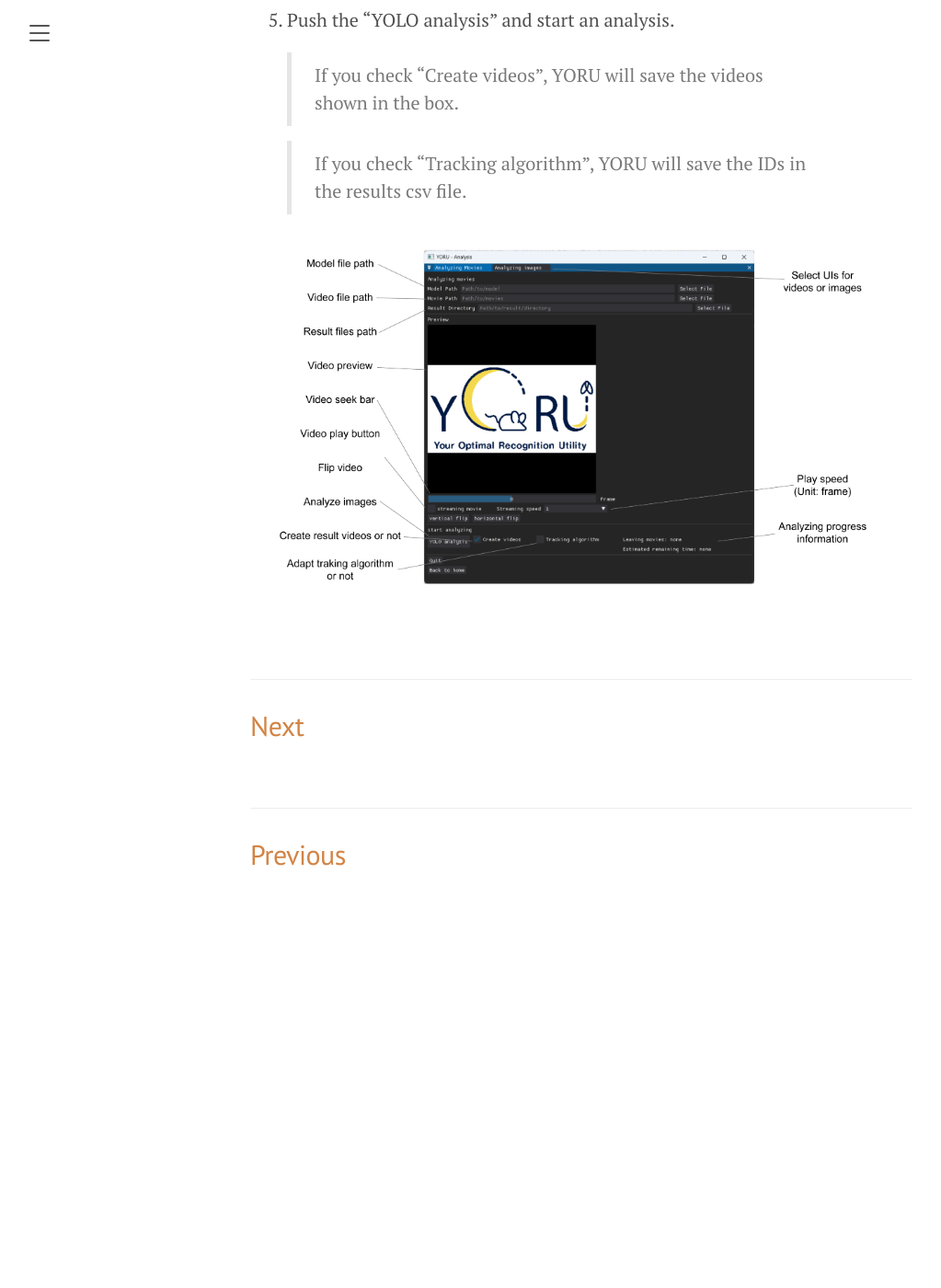
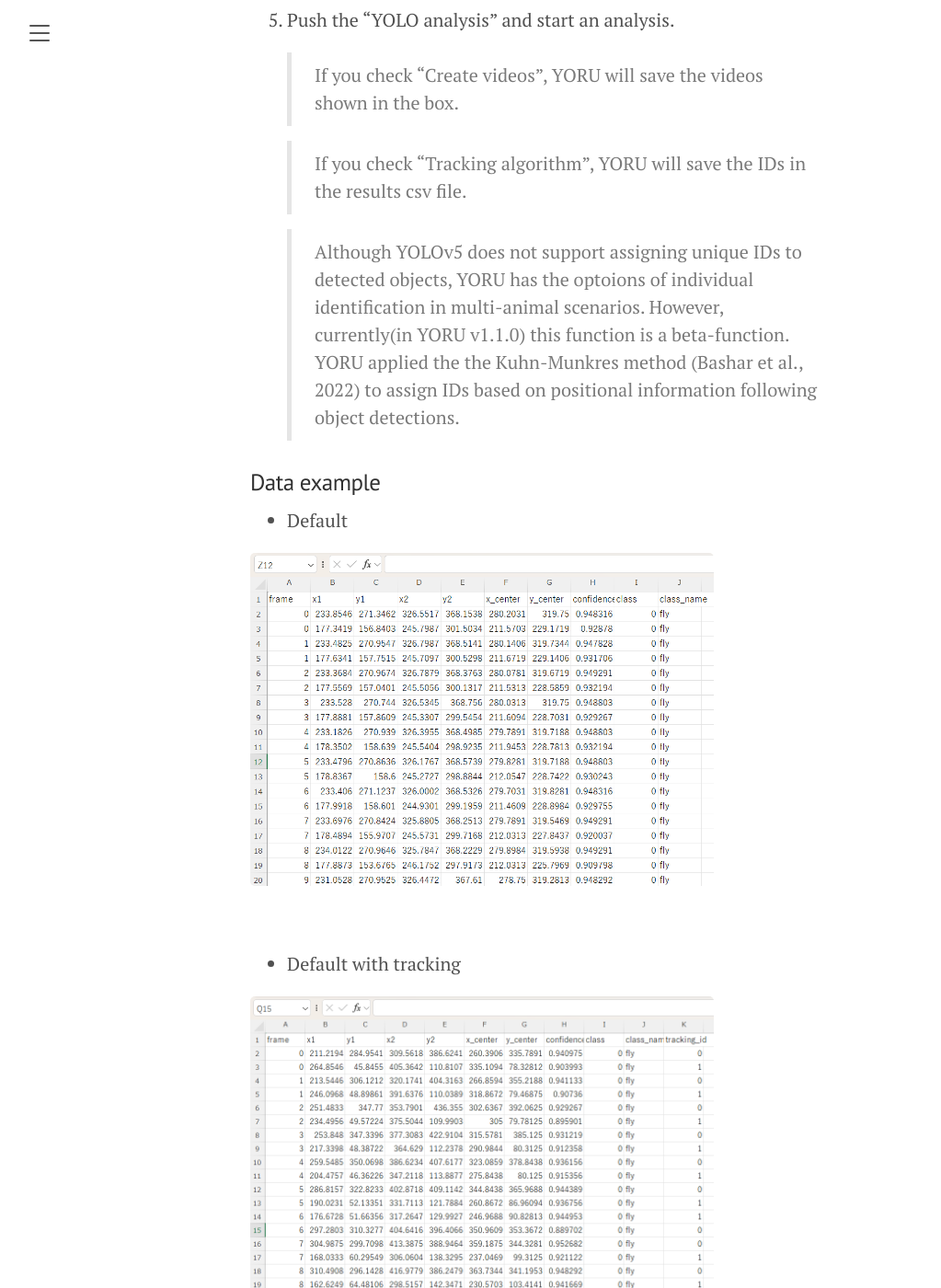
Before and after one commit to Kamikouchi-lab/YORU_doc, a Jekyll site: the page built from _guides/03_analysis.md, in a window 1280 px wide and 1400 px high, scrolled down 547 px. Shown: the whole window at 92% size, without its empty margins (8-1031 px from the left). Built offline with Jekyll 4.4.1, drawn with Linux system fonts in a browser that asks for light colours; before the commit the page ends 1574 px from its top, so only the background shows below that.

Commit message:
update documents

```diff
--- a/_guides/03_analysis.md
+++ b/_guides/03_analysis.md
@@ -22,6 +22,30 @@ order: 3
 
     > If you check "Tracking algorithm", YORU will save the IDs in the results csv file.
 
+    > Although YOLOv5 does not support assigning unique IDs to detected objects, YORU has the optoions of individual identification in multi-animal scenarios. However, currently(in YORU v1.1.0) this function is a beta-function. YORU applied the the Kuhn-Munkres method (Bashar et al., 2022) to assign IDs based on positional information following object detections.
+
+
+### Data example
+
+- Default
+
+<img src="../../imgs/defalut_results.png" width="70%">
+
+<br>
+
+- Default with tracking
+
+<img src="../../imgs/tracking_results.png" width="70%">
+
+<br>
+
+- Result video frame
+
+<img src="../../imgs/defalut_results.png" width="70%">
+
+
+<br>
+
 
 <img src="../../imgs/screenshots_description-04.png" width="100%">
 
```
Also changed, not shown: _tutorial/04_model_evaluation_tutorial.md (+20 -0 lines), imgs/best_ap50-95.png (added), imgs/best_iou_graph.png (added), imgs/detect_information.png (added), imgs/text_result_evaluation.png (added), 2 other files.
